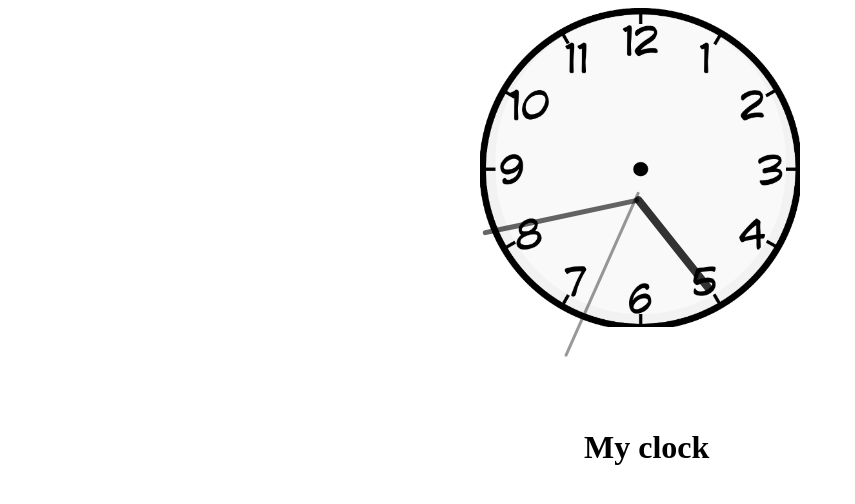
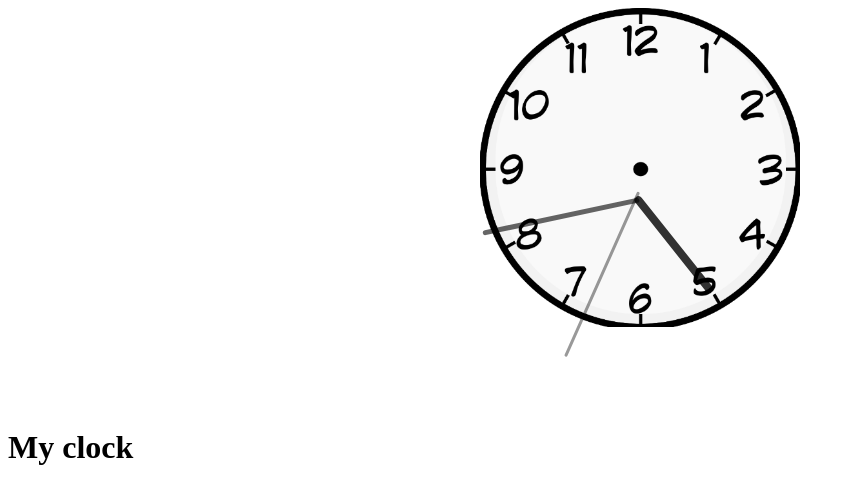
Before and after one commit to aka-023/aClockUsingJavaScript, a plain HTML site: page index.html in a window 1280 px wide. Shown: the whole page, without its empty margins (0-855 px from the left). Drawn offline with Linux system fonts and the light colour scheme.

```diff
--- a/index.html
+++ b/index.html
@@ -12,7 +12,7 @@
         <div id="minute"></div>
         <div id="seconds"></div>
     </div>
-    <h1 style="margin-left: 45vw;">My clock</h1>
+    <h1>My clock</h1>
     <script src="index.js"></script>
 </body>
 </html>
```
